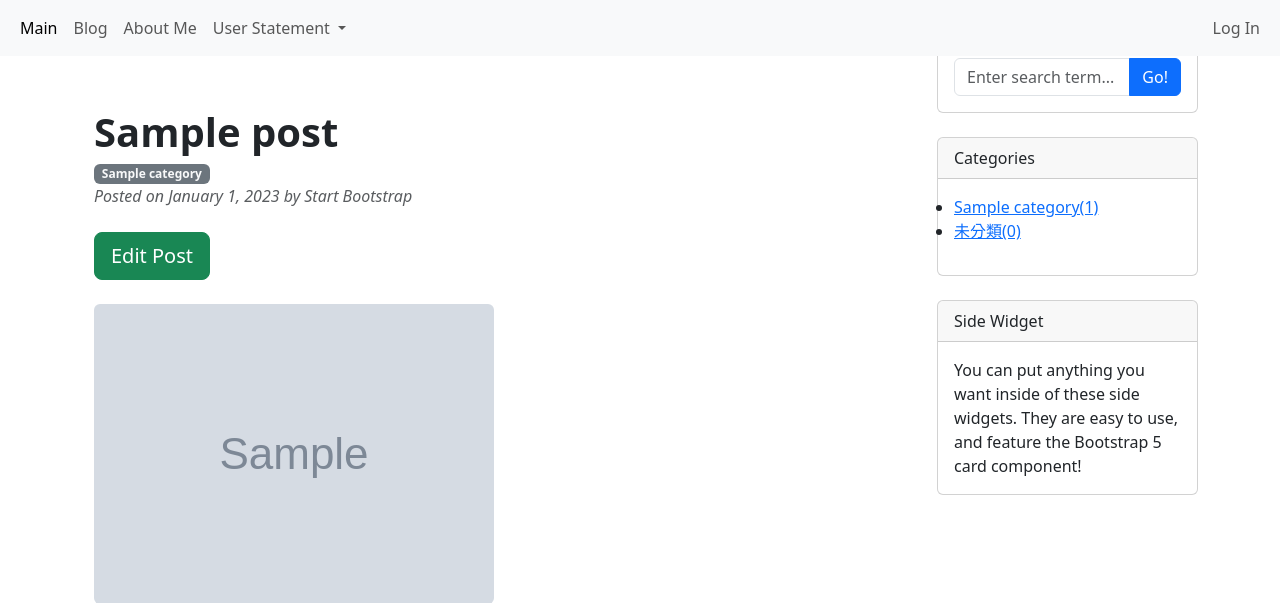
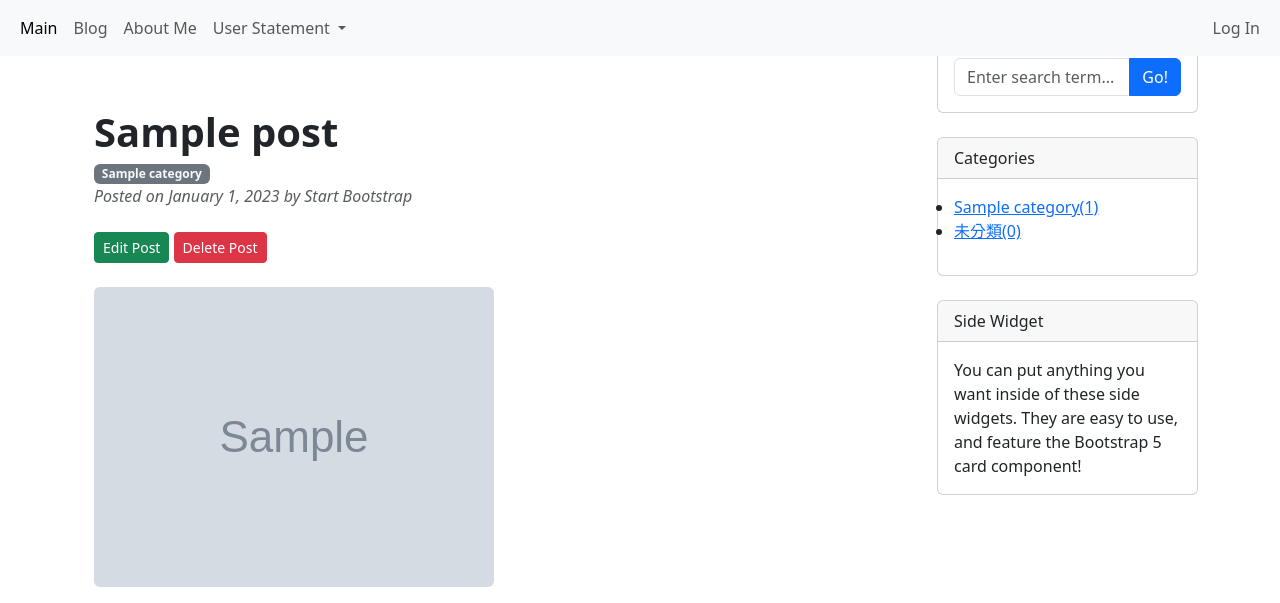
Before and after one commit to recon-reco/Smart-Menu-Planner, a Django app: page /blog/1/ in a window 1280 px wide. Shown: the top 603 px of the page. Run offline with Django 4.2, Linux system fonts and the light colour scheme; a user stored in the database is signed in; tables that the repository leaves empty hold one stand-in row (values such as "Sample post"); grey boxes marked "Sample" are stand-in pictures; grey boxes labelled with a size stand in for pictures from a placeholder-image service; some libraries are stand-ins or nearby versions.

Commit message:
Post 削除

```diff
--- a/blog/templates/blog/post_detail.html
+++ b/blog/templates/blog/post_detail.html
@@ -24,11 +24,11 @@
                     </header>
                     {% if user.is_authenticated and user == post.author %}
 
-                    <a class="btn btn-success btn-lg float-right" href="/blog/update_post/{{post.pk}}"
+                    <a class="btn btn-success btn-sm float-right" href="/blog/update_post/{{post.pk}}"
                         role="button">Edit Post</a>
-
+                    <a class="btn btn-danger btn-sm float-right ml-2" href="/blog/delete_post/{{post.pk}}/"
+                        role="button">Delete Post </a>
                     {% endif %}
-
                     <!-- Preview image figure-->
                     {% if post.head_image %}
                     <figure class="mt-4 mb-4"><img class="img-fluid rounded" src="{{post.head_image.url}}" alt="..." />
--- a/blog/urls.py
+++ b/blog/urls.py
@@ -6,5 +6,7 @@ urlpatterns=[
     path("", views.PostList.as_view()),
     path("<int:pk>/", views.PostDetail.as_view()),
     path("category/<str:slug>/", views.category_page),
-    path('create_post/', views.PostCreate.as_view()),
+    path("create_post/", views.PostCreate.as_view()),
+    path("update_post/<int:pk>", views.PostUpdate.as_view()),
+    path('delete_post/<int:pk>/', views.DeletePostView.as_view()),
 ]
--- a/blog/views.py
+++ b/blog/views.py
@@ -1,8 +1,11 @@
 from typing import Any
+from django.http import HttpRequest
+from django.http.response import HttpResponse as HttpResponse
 from django.shortcuts import render, redirect
-from django.views.generic import ListView, DetailView, CreateView
+from django.views.generic import ListView, DetailView, CreateView, UpdateView, DeleteView
 from .models import Post, Category
 from django.contrib.auth.mixins import LoginRequiredMixin, UserPassesTestMixin
+from django.core.exceptions import PermissionDenied
 
 class PostList(ListView):
     model = Post
@@ -58,3 +61,24 @@ class PostCreate(LoginRequiredMixin,UserPassesTestMixin,CreateView):
             return super(PostCreate, self).form_valid(form)
         else:
             return redirect('/blog/')
+
+class PostUpdate(UpdateView):
+    model=Post
+    fields = ['title', 'content','head_image','file_upload','category']#tag
+
+    template_name = 'blog/post_update_form.html' #default : model_form.html
+
+    def dispatch(self, request: HttpRequest, *args: Any, **kwargs: Any):
+        if request.user.is_authenticated and (request.user == self.get_object().author):
+            return super(PostUpdate, self).dispatch(request, *args, **kwargs)
+        else:
+            raise PermissionError
+
+class DeletePostView(LoginRequiredMixin, DeleteView):
+    model = Post
+    template_name = 'blog/confirm_delete.html'
+    success_url = '/blog/'
+
+    def get_queryset(self):
+        queryset = super().get_queryset()
+        return queryset.filter(author=self.request.user)
```
Also changed, not shown: blog/templates/blog/confirm_delete.html (added, +16 -0 lines).
